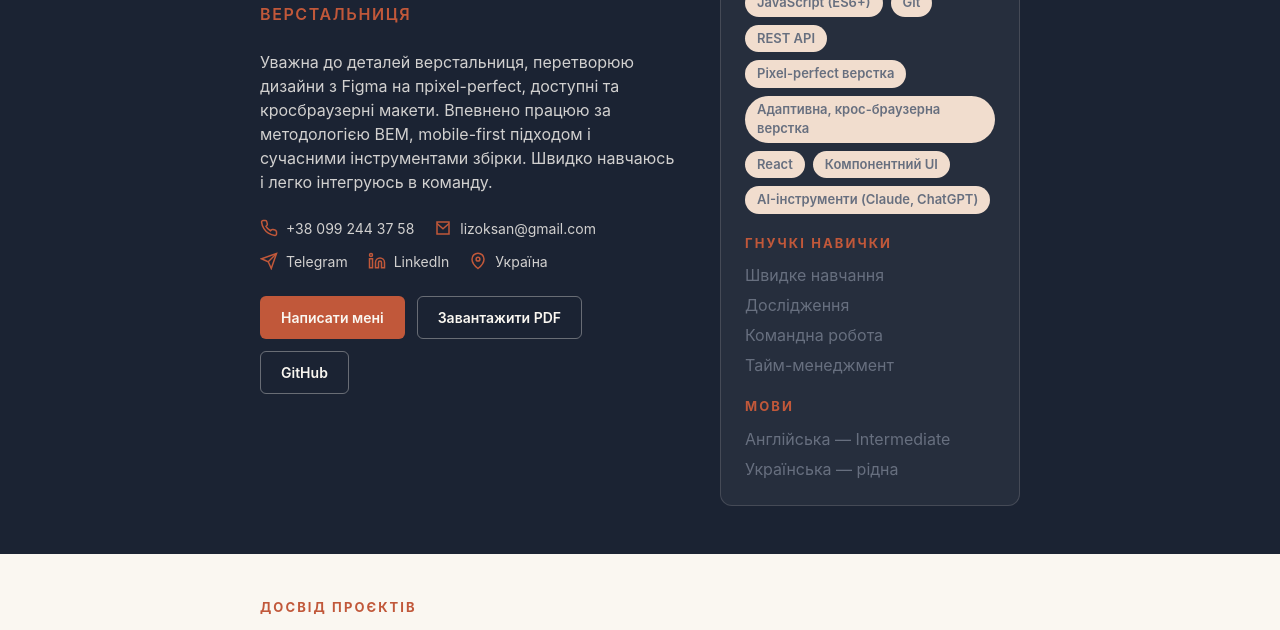
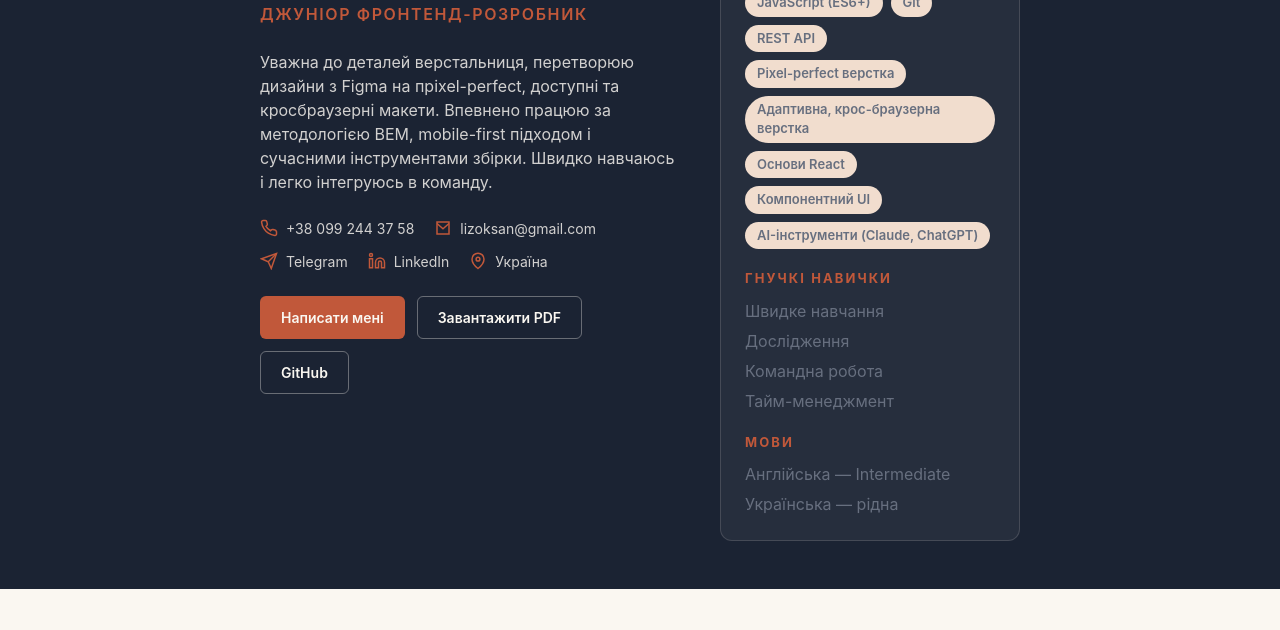
Before and after one commit to lizoksan/resume, a website built with Vite: page src/index-uk.html in a window 1280 px wide. Shown: the part 165-795 px from the top of the page. Built offline with nearby package versions, Linux system fonts and the light colour scheme.

Commit message:
update job title and React tag

```diff
--- a/src/index-uk.html
+++ b/src/index-uk.html
@@ -3,7 +3,7 @@
   <head>
     <meta charset="UTF-8" />
     <meta content="width=device-width, initial-scale=1.0" name="viewport" />
-    <title>Єлизавета Голубенко — Верстальниця</title>
+    <title>Єлизавета Голубенко — фронтенд розробник</title>
     <link rel="stylesheet" href="./scss/index.scss" />
   </head>
   <body>
@@ -14,7 +14,7 @@
           <div class="hero__main">
             <div>
               <h1 class="hero__name">Єлизавета Голубенко</h1>
-              <p class="hero__title">Верстальниця</p>
+              <p class="hero__title">Джуніор фронтенд-розробник</p>
             </div>
 
             <p class="hero__summary">
@@ -143,7 +143,7 @@
                 <span class="tag">REST API</span>
                 <span class="tag">Pixel-perfect верстка</span>
                 <span class="tag">Адаптивна, крос-браузерна верстка</span>
-                <span class="tag">React</span>
+                <span class="tag">Основи React</span>
                 <span class="tag">Компонентний UI</span>
 
                 <span class="tag">AI-інструменти (Claude, ChatGPT)</span>
```
Also changed, not shown: src/index.html (+3 -3 lines).
